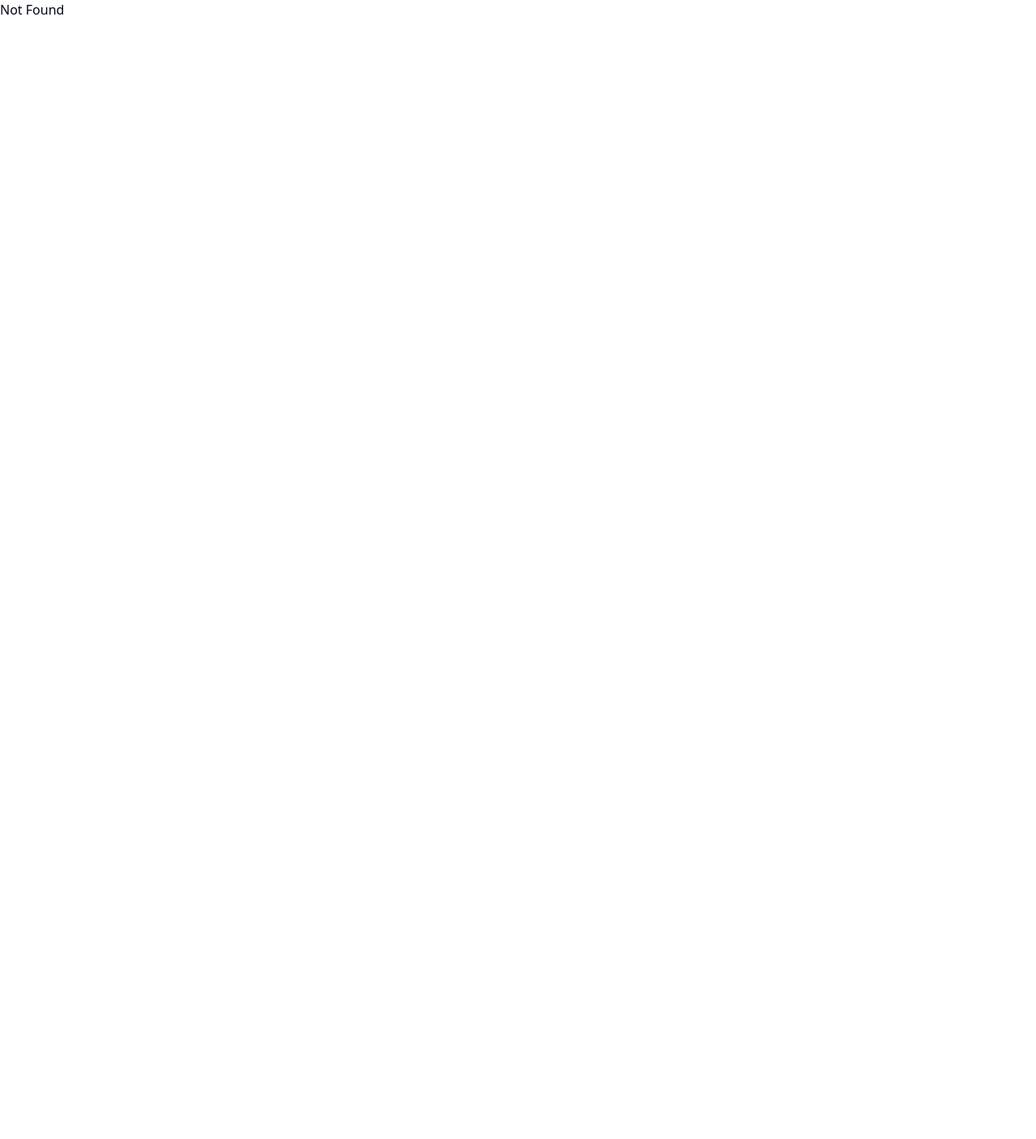
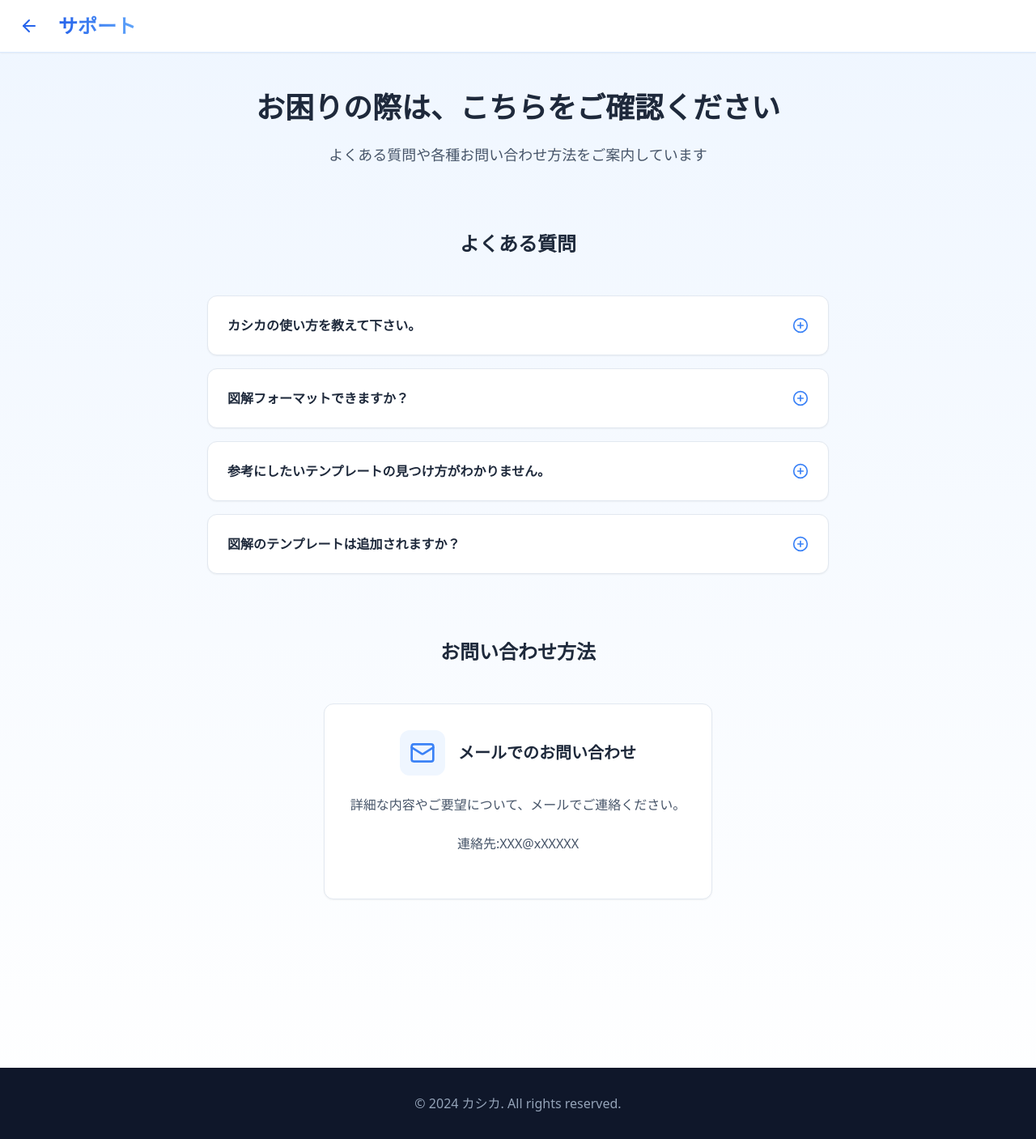
Before and after one commit to enumura1/kasika-web-app, a React (Vite) app: page /support in a window 1280 px wide. Shown: the whole page at 81% size. Before the commit the page ends 800 px from the top, so only its background shows below. Built offline with nearby package versions, Linux system fonts and the light colour scheme.

Commit message:
add:qa page

```diff
--- a/src/components/search/SearchSection.tsx
+++ b/src/components/search/SearchSection.tsx
@@ -40,7 +40,7 @@ export function SearchSection({ onCategorySelect, inputRef }: SearchSectionProps
             animate={{ opacity: 1 }}
             className="text-xl font-semibold text-slate-800 mb-4 text-center"
           >
-            あなたの考えを入力してください
+            あなたが使えたい事を入力してください
           </motion.h3>
           <form onSubmit={handleSearch}>
             <div className="relative">
--- a/src/pages/HomePage.tsx
+++ b/src/pages/HomePage.tsx
@@ -546,8 +546,22 @@ export const HomePage = () => {
             <div>
               <h4 className="text-white font-semibold mb-4">サポート</h4>
               <ul className="space-y-2">
-                <li><a href="#" className="hover:text-white">ヘルプ</a></li>
-                <li><a href="#" className="hover:text-white">お問い合わせ</a></li>
+                <li>
+                  <Link
+                    to="/support"
+                    className="hover:text-white cursor-pointer"
+                  >
+                    QA
+                  </Link>
+                </li>
+                <li>
+                  <Link
+                    to="/support"
+                    className="hover:text-white cursor-pointer"
+                  >
+                    お問い合わせ
+                  </Link>
+                </li>
               </ul>
             </div>
             <div>
--- /dev/null
+++ b/src/pages/SupportPage.tsx
@@ -0,0 +1,157 @@
+// src/pages/SupportPage.tsx
+import { motion } from 'framer-motion';
+import { ArrowLeft, Mail, PlusCircle, MinusCircle } from 'lucide-react';
+import { Card, CardContent } from '../components/ui/card';
+import { useState } from 'react';
+import { Link } from '@tanstack/react-router';
+
+export function SupportPage() {
+  const [openFaqId, setOpenFaqId] = useState<number | null>(null);
+
+  const faqs = [
+    {
+      id: 1,
+      question: "カシカの使い方を教えて下さい。",
+      answer: "使い方は XXX/usage ページに記載しております。ご参照ください。"
+    },
+    {
+      id: 2,
+      question: "図解フォーマットできますか？",
+      answer: "現在、図解フォーマットの編集機能は実装されておりません。今後のアップデートにご期待ください。"
+    },
+    {
+      id: 3,
+      question: "参考にしたいテンプレートの見つけ方がわかりません。",
+      answer: "XXXページの検索ボックスからやりたい事をご入力し検索していただければ、適したフォーマットをAIが複数表示いたします。また、フォーマットのカテゴリからテンプレート一覧も確認いただくことも可能です。"
+    },
+    {
+      id: 5,
+      question: "図解のテンプレートは追加されますか？",
+      answer: "定期的に新しいテンプレートを追加しています。"
+    }
+  ];
+
+  return (
+    <div className="min-h-screen bg-gradient-to-b from-blue-50 to-white">
+      {/* ヘッダー */}
+      <header className="sticky top-0 z-50 bg-white border-b border-blue-100 shadow-sm">
+        <div className="container mx-auto px-4 h-16 flex items-center justify-between">
+          <div className="flex items-center space-x-4">
+            <Link
+              to="/"
+              className="p-2 hover:bg-blue-50 rounded-lg transition-colors"
+            >
+              <ArrowLeft className="h-6 w-6 text-blue-600" />
+            </Link>
+            <h1 className="text-2xl font-bold bg-gradient-to-r from-blue-600 to-blue-400 bg-clip-text text-transparent">
+              サポート
+            </h1>
+          </div>
+        </div>
+      </header>
+
+      <main className="container mx-auto px-4 py-12">
+        {/* イントロセクション */}
+        <section className="max-w-4xl mx-auto text-center mb-20">
+          <motion.h2
+            initial={{ opacity: 0, y: 20 }}
+            animate={{ opacity: 1, y: 0 }}
+            className="text-4xl font-bold text-slate-800 mb-6"
+          >
+            お困りの際は、こちらをご確認ください
+          </motion.h2>
+          <motion.p
+            initial={{ opacity: 0, y: 20 }}
+            animate={{ opacity: 1, y: 0 }}
+            transition={{ delay: 0.2 }}
+            className="text-lg text-slate-600"
+          >
+            よくある質問や各種お問い合わせ方法をご案内しています
+          </motion.p>
+        </section>
+
+        {/* FAQセクション */}
+        <section id="qa" className="max-w-3xl mx-auto mb-20">
+          <h3 className="text-2xl font-bold text-slate-800 text-center mb-12">
+            よくある質問
+          </h3>
+          <div className="space-y-4">
+            {faqs.map((faq) => (
+              <motion.div
+                key={faq.id}
+                initial={{ opacity: 0, y: 20 }}
+                animate={{ opacity: 1, y: 0 }}
+                transition={{ delay: faq.id * 0.1 }}
+              >
+                <Card className="cursor-pointer hover:shadow-md transition-all">
+                  <CardContent className="p-6">
+                    <div
+                      className="flex justify-between items-center"
+                      onClick={() => setOpenFaqId(openFaqId === faq.id ? null : faq.id)}
+                    >
+                      <h4 className="font-semibold text-slate-800">{faq.question}</h4>
+                      {openFaqId === faq.id ?
+                        <MinusCircle className="h-5 w-5 text-blue-500" /> :
+                        <PlusCircle className="h-5 w-5 text-blue-500" />
+                      }
+                    </div>
+                    {openFaqId === faq.id && (
+                      <motion.p
+                        initial={{ opacity: 0, height: 0 }}
+                        animate={{ opacity: 1, height: "auto" }}
+                        exit={{ opacity: 0, height: 0 }}
+                        className="mt-4 text-slate-600"
+                      >
+                        {faq.answer}
+                      </motion.p>
+                    )}
+                  </CardContent>
+                </Card>
+              </motion.div>
+            ))}
+          </div>
+        </section>
+
+        {/* お問い合わせセクション */}
+        <section id="contact" className="max-w-6xl mx-auto mb-20">
+            <h3 className="text-2xl font-bold text-slate-800 text-center mb-12">
+                お問い合わせ方法
+            </h3>
+            <div className="flex justify-center">
+                <motion.div
+                initial={{ opacity: 0, y: 20 }}
+                animate={{ opacity: 1, y: 0 }}
+                transition={{ delay: 0.2 }}
+                >
+                <Card className="h-full w-full ">
+                    <CardContent className="p-8">
+                    <div className="flex items-center space-x-4 mb-6 justify-center">
+                        <div className="p-3 bg-blue-50 rounded-xl">
+                        <Mail className="h-8 w-8 text-blue-500" />
+                        </div>
+                        <h4 className="text-xl font-semibold text-slate-800">
+                        メールでのお問い合わせ
+                        </h4>
+                    </div>
+                    <p className="text-slate-600 mb-6">
+                        詳細な内容やご要望について、メールでご連絡ください。
+                    </p>
+                    <p className="text-slate-600 mb-6 text-center">
+                        連絡先:XXX@xXXXXX
+                    </p>
+                    </CardContent>
+                </Card>
+                </motion.div>
+            </div>
+        </section>
+      </main>
+
+      {/* フッター */}
+      <footer className="bg-slate-900 text-slate-400 py-8 mt-20">
+        <div className="container mx-auto px-4 text-center">
+          <p>&copy; 2024 カシカ. All rights reserved.</p>
+        </div>
+      </footer>
+    </div>
+  );
+}
--- a/src/routes/index.tsx
+++ b/src/routes/index.tsx
@@ -6,6 +6,7 @@ import {
   } from '@tanstack/react-router'
   import { HomePage } from '../pages/HomePage';
   import { UsagePage } from '../pages/UsagePage'
+  import { SupportPage } from '../pages/SupportPage';
 
   // ルートの定義を最新の書き方に修正
   const rootRoute = createRootRoute()
@@ -22,8 +23,18 @@ import {
     component: UsagePage
   })
 
+  const supportRoute = createRoute({
+    getParentRoute: () => rootRoute,
+    path: '/support',
+    component: SupportPage
+  });
+
   // ルートツリーの作成
-  const routeTree = rootRoute.addChildren([indexRoute, usageRoute])
+  const routeTree = rootRoute.addChildren([
+    indexRoute,
+    supportRoute,
+     usageRoute
+  ])
 
   // ルーターの作成
   export const router = createRouter({
```
